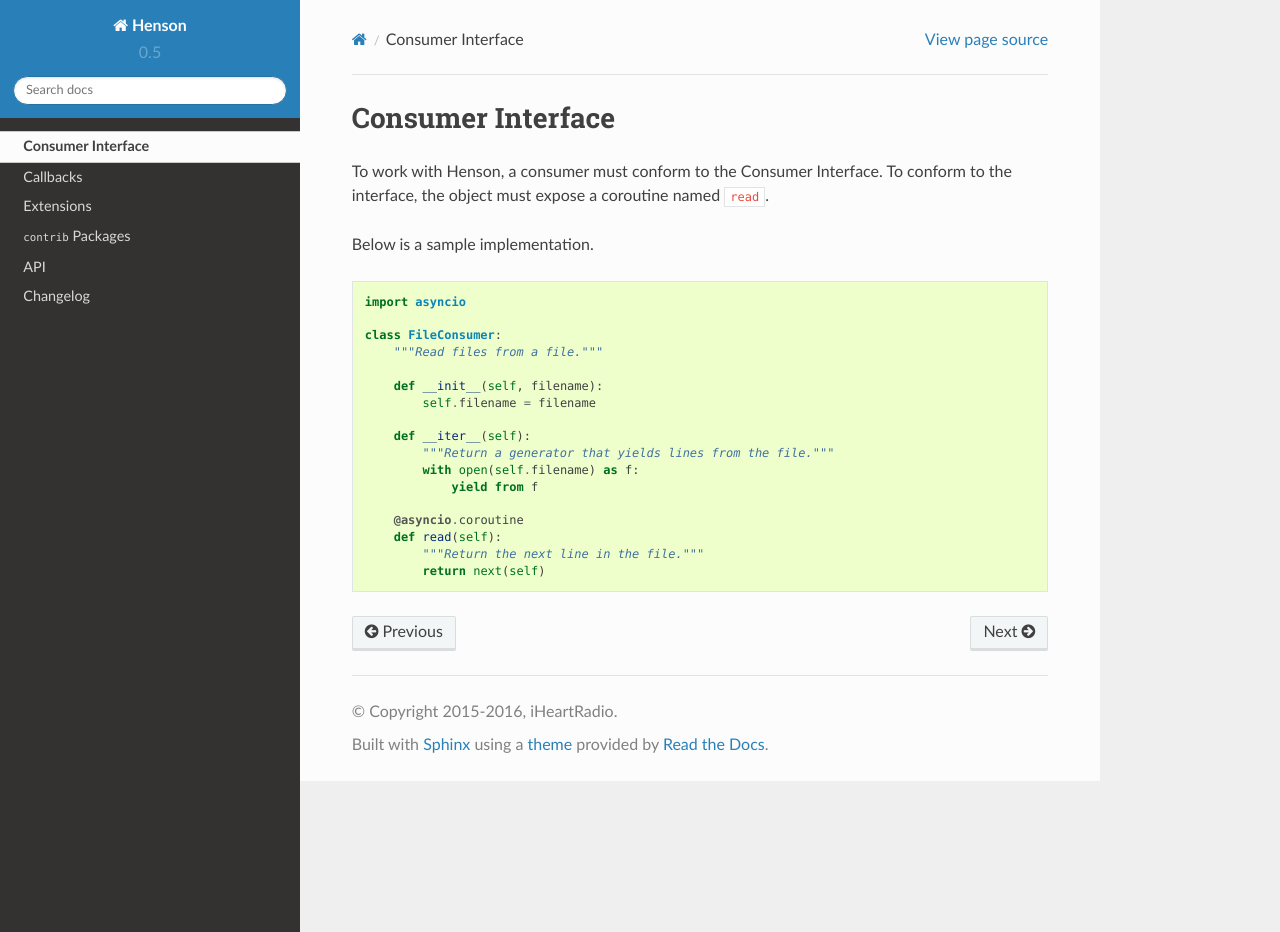
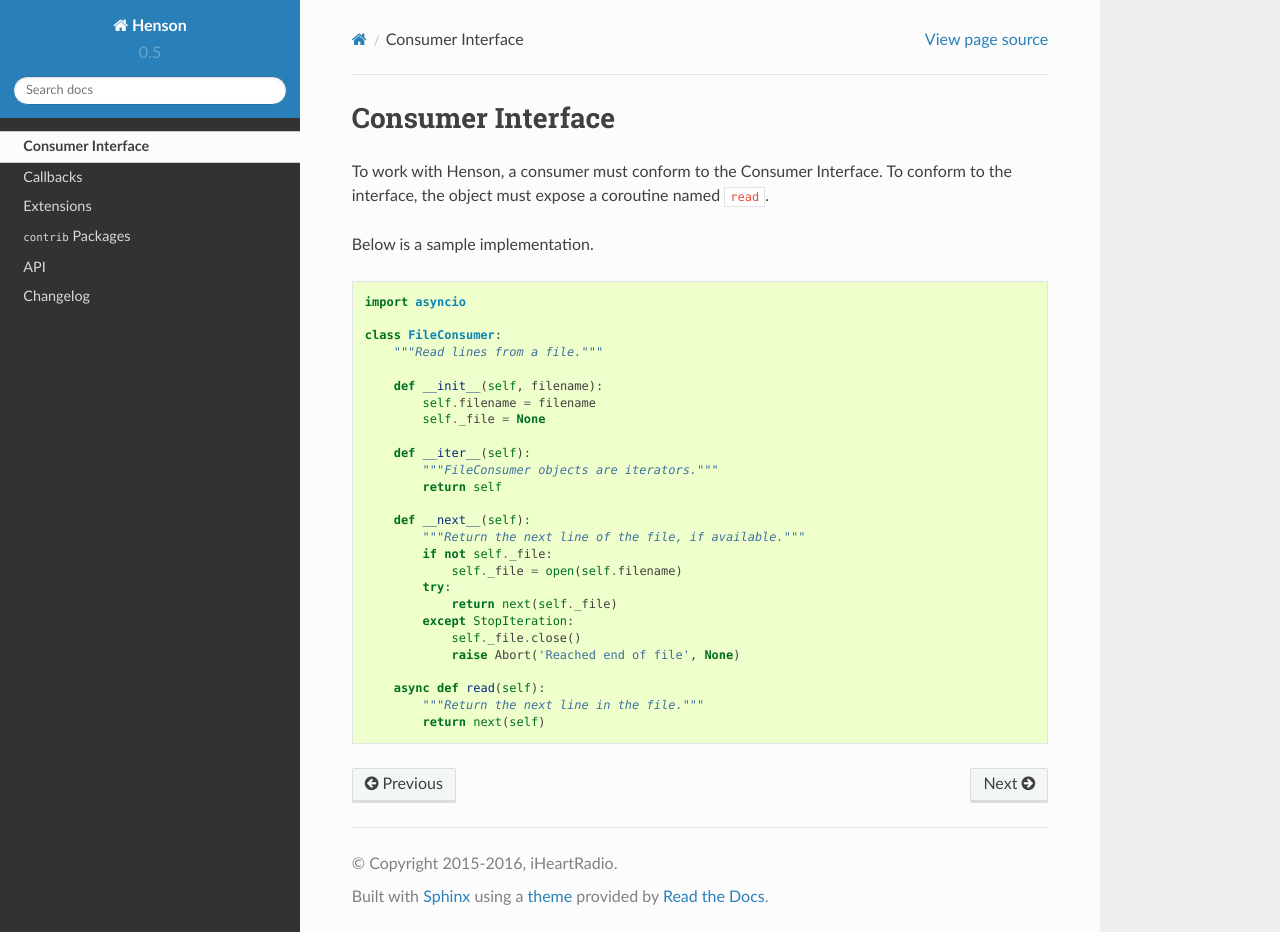
Before and after one commit to iheartradio/Henson, a Sphinx documentation site: the page built from docs/interface.rst, in a window 1280 px wide and 932 px high. Built offline with Sphinx 7.4.7 and the Read the Docs theme 2.0.0, drawn with Linux system fonts in a browser that asks for light colours.

Commit message:
Fix FileConsumer
The FileConsumer example as shown does not work. Make ``FileConsumer``
objects iterators to fix that.

```diff
--- a/docs/interface.rst
+++ b/docs/interface.rst
@@ -12,17 +12,26 @@ Below is a sample implementation.
     import asyncio
 
     class FileConsumer:
-        """Read files from a file."""
+        """Read lines from a file."""
 
         def __init__(self, filename):
             self.filename = filename
+            self._file = None
 
         def __iter__(self):
-            """Return a generator that yields lines from the file."""
-            with open(self.filename) as f:
-                yield from f
+            """FileConsumer objects are iterators."""
+            return self
 
-        @asyncio.coroutine
-        def read(self):
+        def __next__(self):
+            """Return the next line of the file, if available."""
+            if not self._file:
+                self._file = open(self.filename)
+            try:
+                return next(self._file)
+            except StopIteration:
+                self._file.close()
+                raise Abort('Reached end of file', None)
+
+        async def read(self):
             """Return the next line in the file."""
             return next(self)
```
Also changed, not shown: docs/index.rst (+16 -2 lines).
